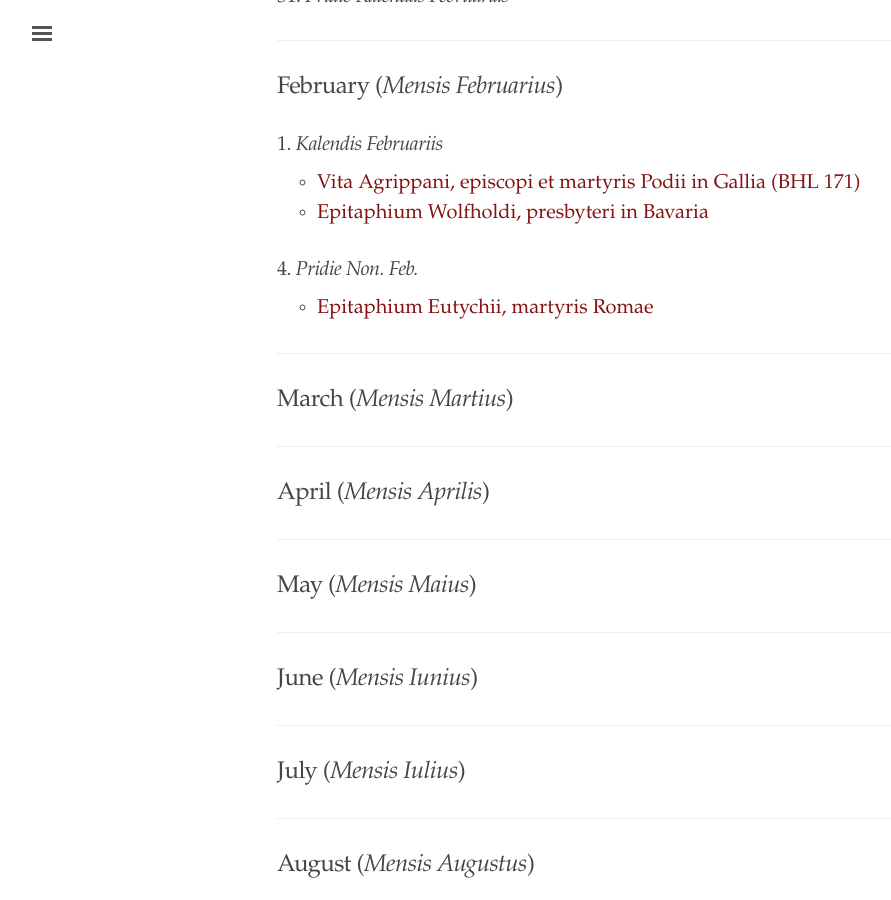
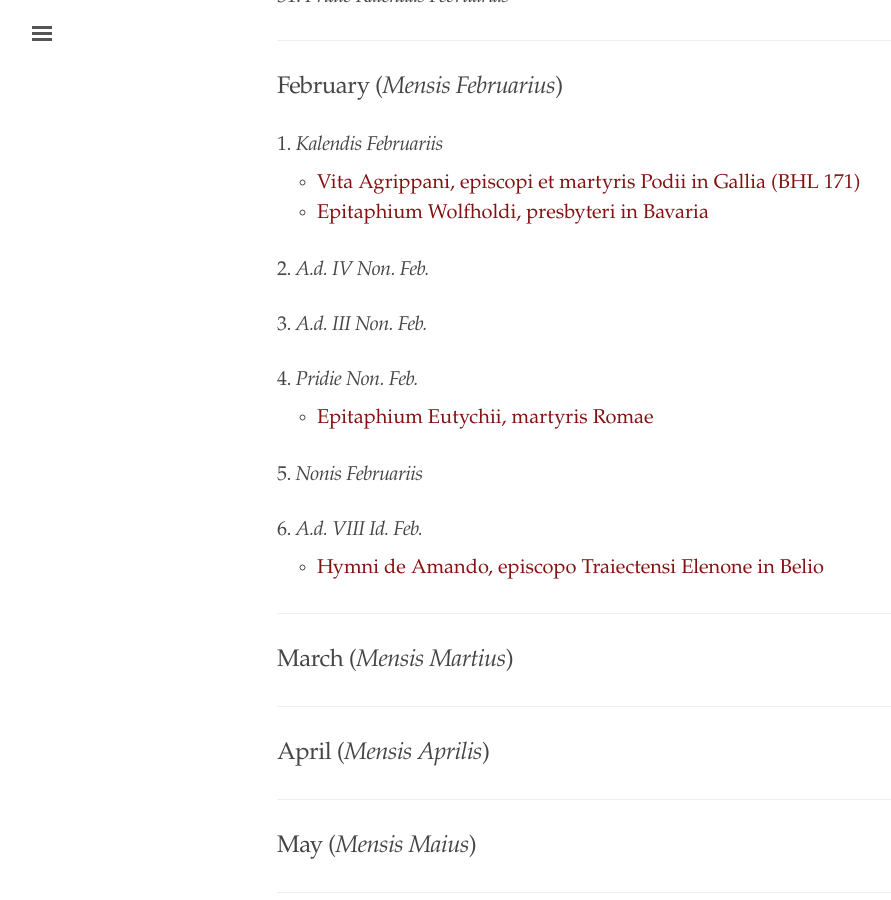
Before and after one commit to cjkoepke1/latin-hagiography, a Jekyll site: the page built from index.md, in a window 1280 px wide and 900 px high, scrolled down 6365 px. Shown: the whole window, without its empty margins (3-894 px from the left). Built offline with Jekyll 4.4.1, drawn with Linux system fonts in a browser that asks for light colours.

Commit message:
Added Hymni de Amando

```diff
--- a/index.md
+++ b/index.md
@@ -228,9 +228,19 @@ title: "Latin Hagiography"
 - [Vita Agrippani, episcopi et martyris Podii in Gallia (BHL 171)](https://cjkoepke1.github.io/latin-hagiography/texts/vita-agrippani-episcopi)
 - [Epitaphium Wolfholdi, presbyteri in Bavaria](https://cjkoepke1.github.io/latin-hagiography/texts/epitaphium-wolfholdi)
 
+### 2. *A.d. IV Non. Feb.*
+
+### 3. *A.d. III Non. Feb.*
+
 ### 4. *Pridie Non. Feb.*
 
 - [Epitaphium Eutychii, martyris Romae](https://cjkoepke1.github.io/latin-hagiography/texts/epitaphium-eutychii)
+
+### 5. *Nonis Februariis*
+
+### 6. *A.d. VIII Id. Feb.*
+
+- [Hymni de Amando, episcopo Traiectensi Elenone in Belio](https://cjkoepke1.github.io/latin-hagiography/texts/hymni-de-amando)
 
 ---
 
```
